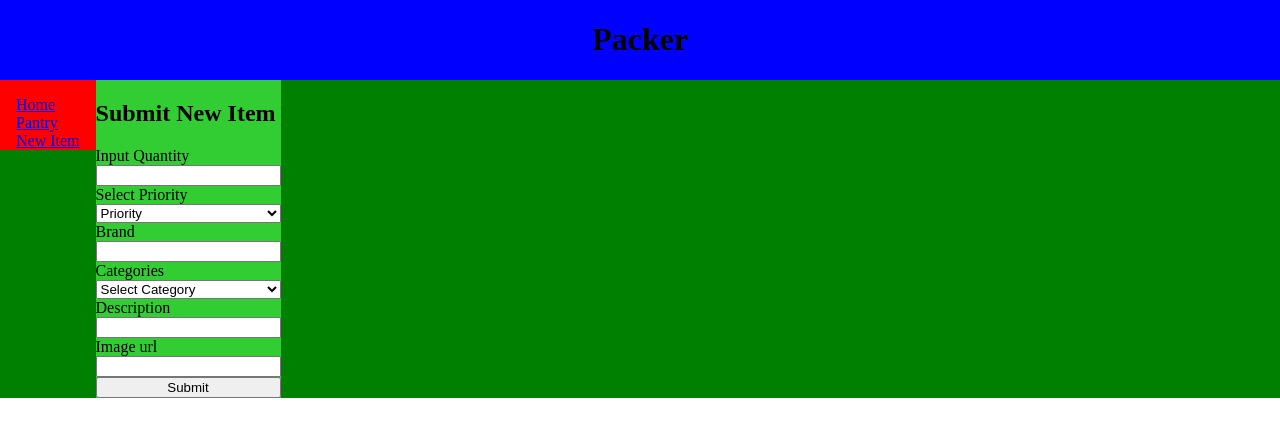
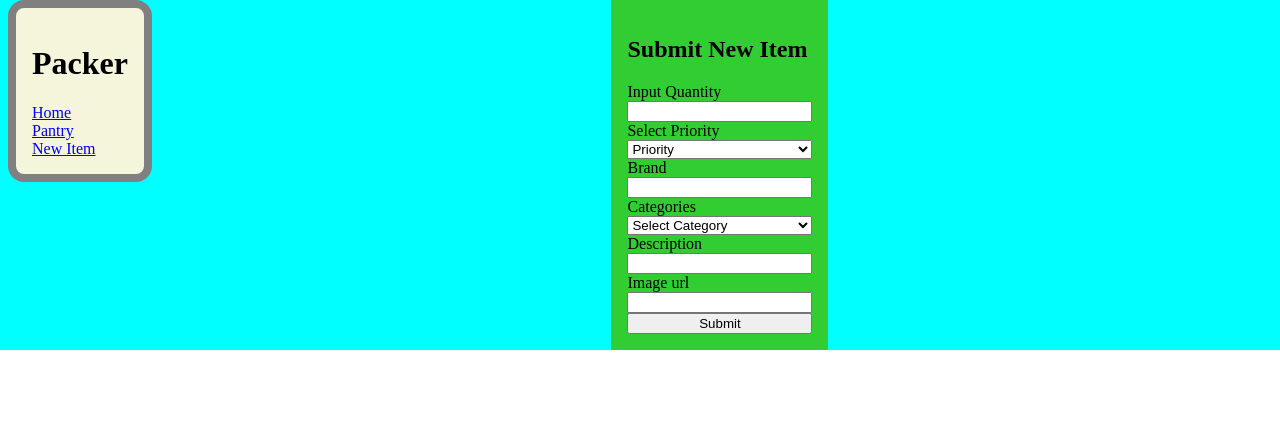
Before and after one commit to ajineer/Phase-2-Project, a React (Vite) app: page /form in a window 1280 px wide. Shown: the top 436 px of the page. Built offline with nearby package versions, Linux system fonts and the light colour scheme; data requests are answered from the project's data file.

Commit message:
changed some of the structure in app.jsx, fixed the styling a bit

```diff
--- a/src/App.jsx
+++ b/src/App.jsx
@@ -3,7 +3,6 @@ import {Switch, Route} from 'react-router-dom'
 import Home from './Home'
 import Pantry from './Pantry'
 import NavBar from './NavBar'
-import Header from './Header'
 import PantryForm from './PantryForm'
 
 function App() {
@@ -23,8 +22,6 @@ function App() {
 
   return (
     <div className='mainContainer'>
-      <Header />
-      <div className='renderSection'>
       <NavBar />
       <Switch>
         <Route exact path="/" render={() => <Home />}/>
@@ -32,7 +29,6 @@ function App() {
         <Route exaxt path="/form" render={()=> <PantryForm pantry={pantry} setPantry={setPantry}/>}/>
       </Switch>
     </div>
-    </div>
   )
 }
 
--- a/src/GItem.jsx
+++ b/src/GItem.jsx
@@ -7,7 +7,7 @@ function GItem({item, removeItem}){
     return (
         <div className="gItem">
             <img width={100} height={100} src={item.images[0].sizes[1]?.url}/>
-            <p>{item.description}</p>
+            <p className="gDescription">{item.description}</p>
             <p>Priority: {item.priority === true?  "Need": "Not a priority"}</p>
             <label>Quantity: </label>
             <input type="number" placeholder="1" min={1}></input>
--- a/src/GroceryList.jsx
+++ b/src/GroceryList.jsx
@@ -4,9 +4,9 @@ function GroceryList({aList, removeItem}){
 
     return(
 
-        <div className="groceryItems">
+        <>
             {aList.map(item => <GItem removeItem={removeItem} key={item.id} item={item}/>)}
-        </div>
+        </>
     )
 }
 
--- a/src/Header.jsx
+++ /dev/null
@@ -1,10 +0,0 @@
-function Header(){
-    return (
-
-        <header className="heading">
-            <h1>Packer</h1>
-        </header>
-    )
-}
-
-export default Header
--- a/src/Home.jsx
+++ b/src/Home.jsx
@@ -1,6 +1,9 @@
 function Home(){
     return(
-        <h1>Home page</h1>
+
+        <div className="homePage">
+            <h1>Home page</h1>
+        </div>
     )
 }
 
--- a/src/NavBar.jsx
+++ b/src/NavBar.jsx
@@ -3,6 +3,7 @@ import { NavLink } from "react-router-dom/cjs/react-router-dom.min"
 function NavBar(){
     return(
         <div className="navBar">
+            <h1>Packer</h1>
             <NavLink to={"/"} exact>
                 Home
             </NavLink>
--- a/src/PItem.jsx
+++ b/src/PItem.jsx
@@ -29,13 +29,10 @@ function PItem({item, addItem, handleDelete}){
         })
     }
 
-
-
     return(
         <div className="pantryItems">
             {item===undefined ? <>Loading...</> : <>
                 <img width={100} height={100} src={item.images[0].sizes[1]?.url} alt="loading"/>
-                <p>{item.description}</p>
                 <label>In Pantry: </label>
                 <form className="pForm" onSubmit={e => patchQuantity(e)}>
                     <input onChange={handleChange} type="number" value={quantity}></input>
--- a/src/Pantry.jsx
+++ b/src/Pantry.jsx
@@ -8,42 +8,36 @@ function Pantry({pantry, setPantry}){
     const [current, setCurrent] = useState(1)
     const [next, setNext] = useState(2)
     const [prev, setPrev] = useState(0)
-    const [currentItem,setCurrentItem]= useState(pantry[1])
-    const [nextItem,setNextItem]= useState(pantry[2])
-    const [prevItem,setPrevItem]= useState(pantry[0])
     const [groceryList, setGroceryList] = useState([])
-
     function handleDelete(anItem){
         // fetch(`http://localhost:3000/data/${item.id}`, {
         //     method:"DELETE"
         // })
+
         const updatePantry = pantry.filter(item => item.id !== anItem.id)
         setPantry(updatePantry)
-        setCurrent(current-1 === 0 ? pantry.length-1 : current -1)
-        setPrev(prev === 0 ? pantry.length-1 : prev-1)
-        setNext(next === 0 ? pantry.length-1 : next-1)
-        setPrevItem(pantry[prev])
-        setCurrentItem(pantry[current])
-        setNextItem(pantry[next])
-
+        if(current===updatePantry.length){
+            setCurrent(0)
+            setNext(1)
+        }
+        else if(next===updatePantry.length){
+            setNext(0)
+        }
+        else if(current === 0){
+            setPrev(prev-1)
+        }
     }
 
     const nextSlide = () => {
         setCurrent(current+1 === pantry.length ? 0 : current+1)
         setPrev(prev+1 === pantry.length? 0 : prev+1)
         setNext(next+1 === pantry.length ? 0 : next+1)
-        setPrevItem(pantry[prev])
-        setCurrentItem(pantry[current])
-        setNextItem(pantry[next])
     }
 
     const prevSlide = () => {
         setCurrent(current === 0 ? pantry.length-1 : current-1)
         setPrev(prev === 0 ? pantry.length-1 : prev-1)
         setNext(next === 0 ? pantry.length-1 : next-1)
-        setPrevItem(pantry[prev])
-        setCurrentItem(pantry[current])
-        setNextItem(pantry[next])
     }
 
 
@@ -60,16 +54,20 @@ function Pantry({pantry, setPantry}){
     }
 
     return(
-        <div className="carouselContainer">
-            <div className="carousel">
-                <AroundItem item={prevItem} />
-                <PItem handleDelete={handleDelete} addItem={addItem} item={currentItem}/>
-                <AroundItem item={nextItem}/>
+        <div className="groceryUI">
+            <div className="carouselContainer">
+                <div className="carousel">
+                    {pantry[prev] === undefined ? <p>No Item</p> : <AroundItem item={pantry[prev]} />}
+                    {pantry[current] === undefined ? <p>No Item</p> : <PItem handleDelete={handleDelete} addItem={addItem} item={pantry[current]}/>}
+                    {pantry[next] === undefined ?<p>No Item</p> : <AroundItem item={pantry[next]}/>}
+                </div>
+                <div className="buttonsContainer">
+                    <button onClick={prevSlide}>{"\u276c"}</button><button onClick={nextSlide}>{"\u276d"}</button>
+                </div>
             </div>
-            <div className="buttonsContainer">
-                <button onClick={prevSlide}>{"\u276c"}</button><button onClick={nextSlide}>{"\u276d"}</button>
+            <div className="groceryContainer">
+                {groceryList === []? <p>No Groceries</p>:<GroceryList aList={groceryList} removeItem={removeItem} />}
             </div>
-            <GroceryList aList={groceryList} removeItem={removeItem} />
         </div>
     )
 }
--- a/src/index.css
+++ b/src/index.css
@@ -6,50 +6,54 @@ body{
 .mainContainer{
   background-color: aqua;
   display: flex;
+  justify-content: left;
+  max-width: 100%;
+  height: 100%;
+}
+
+.homePage{
+  background-color: red;
+  grid-column-start: 2;
+  grid-column-end: 4;
+  grid-row-start: 2;
+  grid-row-end: 5;
+}
+
+.navBar{
+  grid-row-start: 2;
+  grid-row-end: 5;
+  background-color: beige;
+  display: flex;
+  flex-direction: column;
+  align-items: left;
+  margin-left: .5rem;
+  margin-right: .5rem;
+  padding: 1rem;
+  border: solid gray .5rem;
+  border-radius: 1rem;
+  height: fit-content;
+}
+
+.groceryUI{
+  display: flex;
   flex-direction: column;
 }
 
-.heading{
-  background-color: blue;
-  justify-content: center;
-}
-
-.heading h1{
-  text-align: center;
-}
-
-.renderSection{
-  background-color: green;
+.carouselContainer{
+  grid-column-start: 2;
+  grid-column-end: 4;
+  grid-row-start: 2;
+  grid-row-end: 5;
+  background-color: gray;
   display: flex;
-  max-width: inherit;
-  max-height: fit-content;
-  padding-bottom: 0;
-}
-
-.navBar{
-  background-color: red;
+  padding: 2rem;
   display: flex;
   flex-direction: column;
-  max-height: fit-content;
-  padding-left: 1rem;
-  padding-right: 1rem;
-  padding-top: 1rem;
-  max-width: fit-content;
-}
-
-.carouselContainer{
-  background-color: gray;
-  display: flex;
-  margin-left: auto;
-  margin-right: auto;
-  height: fit-content;
-  display: flex;
-  flex-direction: column;
-  align-items: center;
+  width: 45rem;
 }
 
 .carousel{
-  background-color: white;
+  background-color: beige;
   display: flex;
   align-items: center;
   justify-content: center;
@@ -58,6 +62,7 @@ body{
   margin-left: auto;
   margin-right: auto;
   max-height: fit-content;
+  padding: 1rem;
 }
 
 .buttonsContainer{
@@ -71,20 +76,24 @@ body{
 .buttonsContainer > button{
   width: 2.5rem;
 }
-
 .pantryItems{
   display: flex;
   flex-direction: column;
-  background-color: pink;
+  background-color: white;
   margin-left: 1rem;
   margin-right: 1rem;
+  border: solid black .5rem;
+  border-radius: 1rem;
+  box-shadow: .2rem .2rem .2rem gray;
 }
 .pantryItems img{
   margin-left: auto;
   margin-right: auto;
 }
-.pantryItems p{
-  max-width: 15ch;
+.pantryItems .pDescription{
+  max-width: 18ch;
+  max-height: 8ch;
+  word-wrap: break-word;
   overflow: scroll;
 }
 
@@ -93,26 +102,42 @@ body{
   flex-direction: column;
 }
 
-.groceryItems{
+.groceryContainer{
   display: flex;
-  flex-direction:row;
   flex-wrap: wrap;
-  margin-top: 2rem;
+  background-color: brown;
+  padding: 1rem;
+  justify-content: center;
+  margin-top: 1rem;
+  margin-bottom: 1rem;
+  width: 45rem;
+  height: fit-content;
   margin-right: auto;
+  margin-left: auto;
 }
 
-.groceryItems > .gItem{
+.gItem{
   background-color: white;
   padding: 1rem;
   display: flex;
+  justify-content: center;
+  flex-direction: column;
+  margin: .5rem;
+  border: solid black .5rem;
+  width: fit-content;
+}
+
+.gItem .gDescription{
   max-width: 15ch;
-  word-wrap: break-word;
-  flex-direction: column;
-  margin-top: 1rem;
+  max-height: 8ch;
+  overflow: scroll;
 }
 
 .newItemForm{
   background-color: limegreen;
+  margin-right: auto;
+  margin-left: auto;
+  padding: 1rem;
 }
 
 .newItemForm form{
```
Lines whose indentation alone changed are shown as unchanged.
